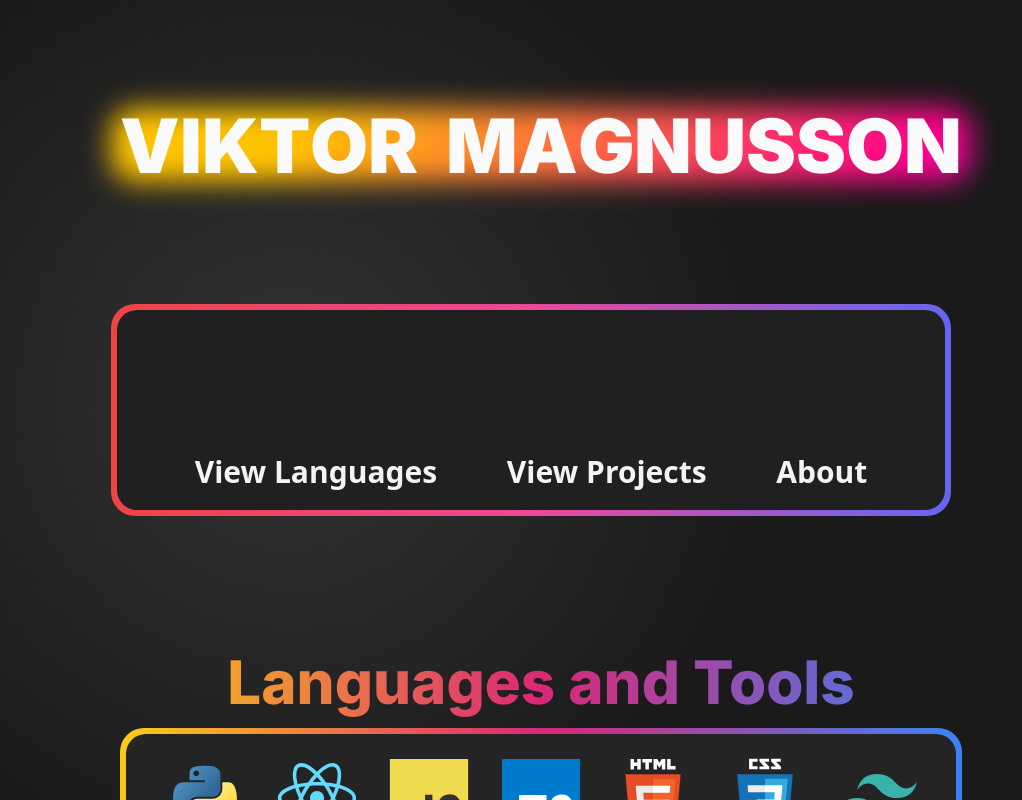
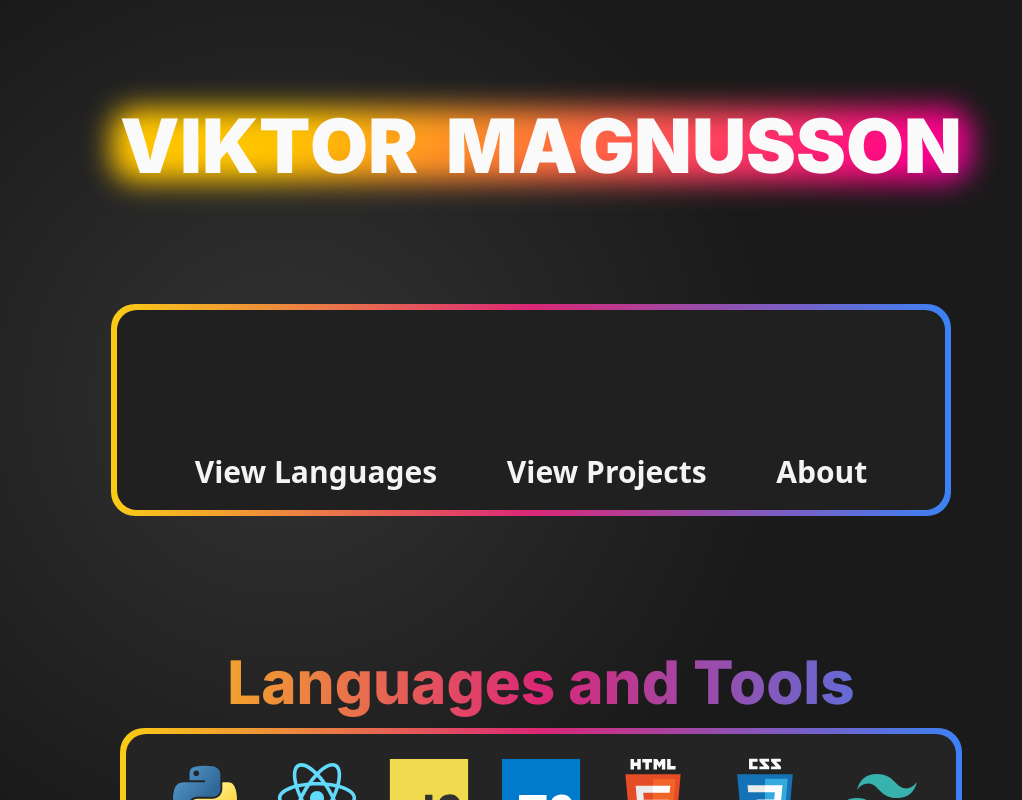
Before and after one commit to vik-ma/portfolio, a Next.js app: page / in a window 1280 px wide. Shown: the top 800 px of the page, without its empty margins (99-1121 px from the left). Built offline with nearby package versions, Linux system fonts and the light colour scheme.

Commit message:
Changed gradient of hero-container

```diff
--- a/app/components/HeroSection.tsx
+++ b/app/components/HeroSection.tsx
@@ -6,7 +6,7 @@ export default function HeroSection() {
     <div className="relative header-wrapper flex flex-row justify-center">
       <div className="flex flex-col justify-center">
         <HeaderAnimation />
-        <div className="hero-container mt-20 rounded-3xl bg-gradient-to-r from-red-500 via-pink-500 to-indigo-500 p-1.5 p-1.5">
+        <div className="hero-container mt-20 rounded-3xl bg-gradient-to-l from-blue-500 via-pink-600 to-yellow-400 p-1.5 p-1.5">
           <div className="hero-inner-container h-[200px] mx-auto text-center py-2 md:py-3 font-sans text-sm text-zinc-100">
             <div className="flex flex-col justify-between p-2 h-full">
               <div></div>
```
